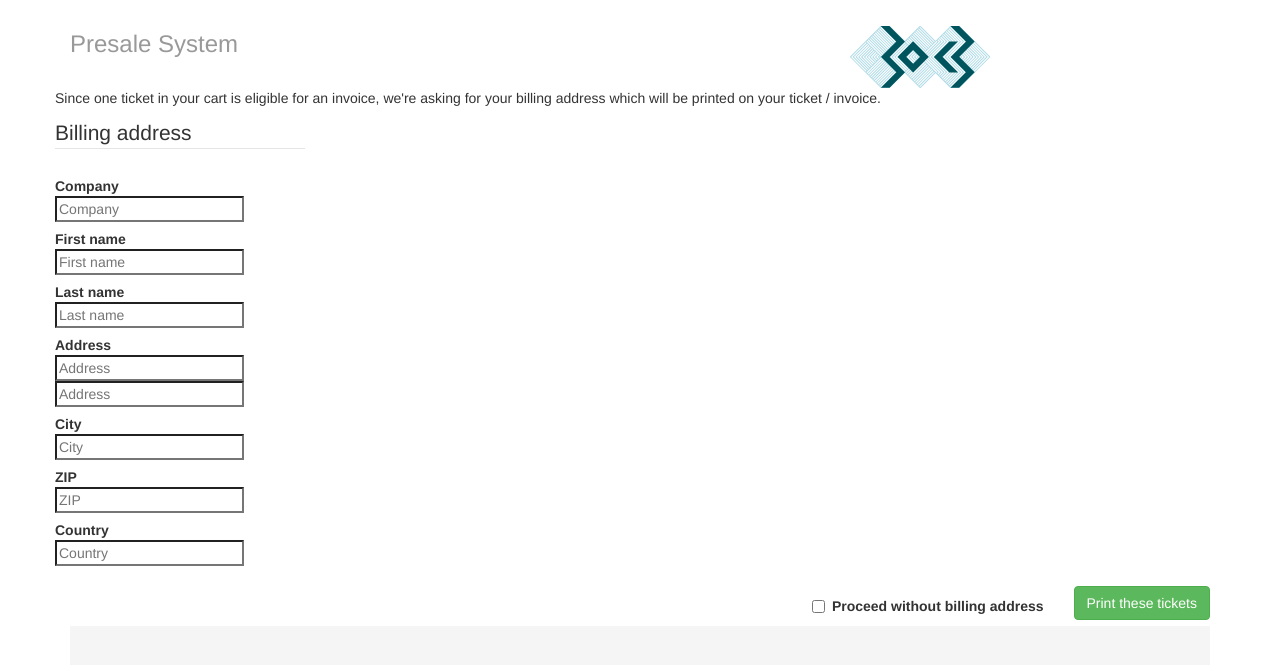
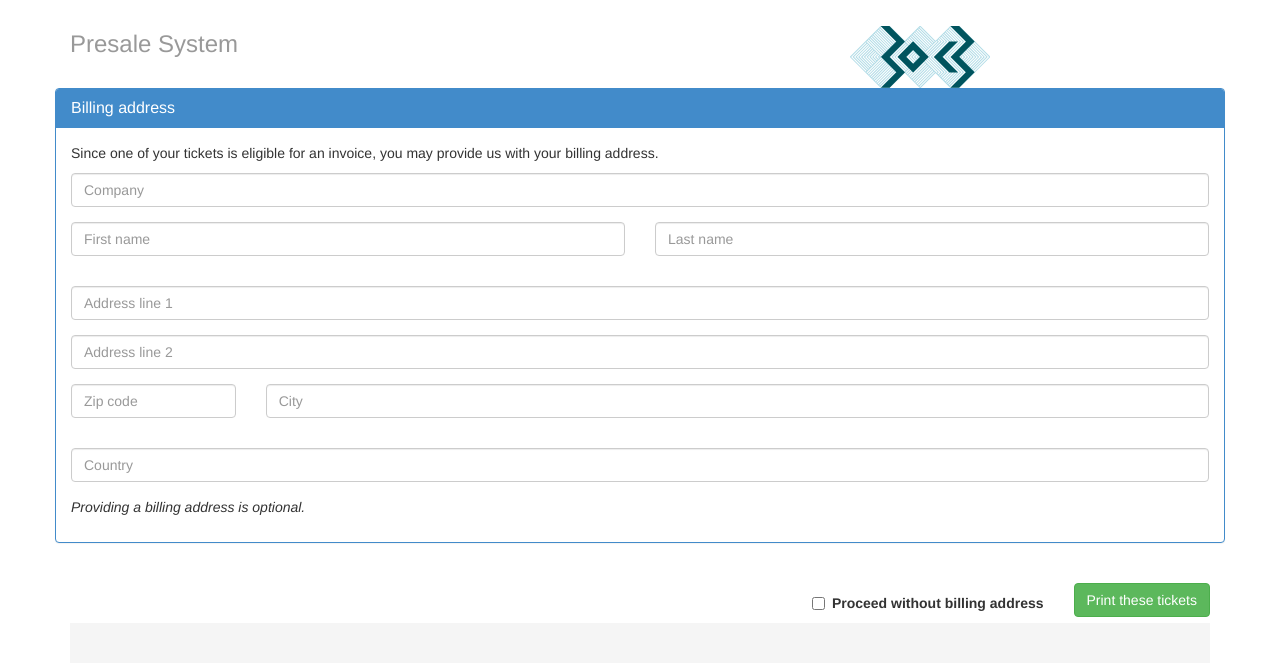
Before and after one commit to informancer/c4sh_preorder, a Django app: template c4sh_preorder/templates/billingaddress.html in a window 1280 px wide. Shown: the part 50-715 px from the top of the page. Run offline with Django 3.2, Linux system fonts and the light colour scheme; the template is opened without the code that fills it, so the values that code supplies are empty.

Commit message:
modified checkout layout, improved on billing address form

```diff
--- a/c4sh_preorder/templates/billingaddress_form.html
+++ b/c4sh_preorder/templates/billingaddress_form.html
@@ -1,76 +1,86 @@
 {% load multiply get_index tax_calc i18n %}
-
-              <div id="billingaddress">
-                <p>{% blocktrans with limit=limit %}
-                    Since one ticket in your cart is eligible for an invoice, we're asking for your billing address which will be printed on your ticket / invoice.
-                  {% endblocktrans %}</p>
-                <legend style="width:250px;">{% trans "Billing address" %}</legend>
-                <div class="control-group">
-                  <label class="control-label" for="company">{% trans "Company" %}</label>
-                  <div class="controls">
-                    <input type="text" name="company" id="company" placeholder="{% trans "Company" %}">
+            <div class="panel panel-primary">
+              <div class="panel-heading">
+                <h3 class="panel-title">{% trans "Billing address" %}</h3>
               </div>
-                </div>
-                <div class="control-group {% if form.firstname.errors %}error{% endif %}">
-                  <label class="control-label" for="firstname">{% trans "First name" %}</label>
-                  <div class="controls">
-                    <input type="text" name="firstname" id="firstname" placeholder="{% trans "First name" %}">
-                    {% for e in form.firstname.errors %}
-                      <span class="help-inline">{{e}}</span>
+              <div class="panel-body">
+                <div style="min-height: 40px;">
+                  <p>
+                    {% trans "Since one of your tickets is eligible for an invoice, you may provide us with your billing address." %}
+                  </p>
+                  <form class="form-horizontal" role="form">
+                    <div class="form-group">
+                      <label for="inputCompany" class="sr-only">{% trans "Company" %}</label>
+                      <div class="col-md-12 {% if form.company.errors %}has-error{% endif %}">
+                        <input type="text" class="form-control" id="inputCompany" name="company" placeholder="{% trans "Company" %}">
+                        {% for e in form.company.errors %}
+                          <span class="help-block">{{e}}</span>
                         {% endfor %}
                       </div>
                     </div>
-                <div class="control-group {% if form.lastname.errors %}error{% endif %}" >
-                  <label class="control-label" for="lastname">{% trans "Last name" %}</label>
-                  <div class="controls">
-                    <input type="text" name="lastname" id="lastname" placeholder="{% trans "Last name" %}">
+                    <div class="form-group">
+                      <div class="col-md-6 {% if form.firstname.errors %}has-error{% endif %}" style="margin-bottom: 15px;">
+                        <label for="idFirstName" class="sr-only">{% trans "First name" %}</label>
+                        <input type="text" class="form-control" id="idFirstName" name="firstname" placeholder="{% trans "First name" %}">
+                        {% for e in form.firstname.errors %}
+                          <span class="help-block">{{e}}</span>
+                        {% endfor %}
+                      </div>
+                      <div class="col-md-6 {% if form.lastname.errors %}has-error{% endif %}">
+                        <label for="idLastName" class="sr-only">{% trans "Last name" %}</label>
+                        <input type="text" class="form-control" id="idLastName" name="lastname" placeholder="{% trans "Last name" %}">
                         {% for e in form.lastname.errors %}
-                      <span class="help-inline">{{e}}</span>
+                          <span class="help-block">{{e}}</span>
                         {% endfor %}
                       </div>
                     </div>
-                <div class="control-group {% if form.address1.errors %}error{% endif %}">
-                  <label class="control-label" for="address1">{% trans "Address" %}</label>
-                  <div class="controls">
-                    <input type="text" name="address1" id="address1" placeholder="{% trans "Address" %}">
+                    <div class="form-group">
+                      <label for="idAddress1" class="sr-only">{% trans "Address line 1" %}</label>
+                      <div class="col-md-12 {% if form.address1.errors %}has-error{% endif %}">
+                        <input type="text" class="form-control" id="idAddress1" name="address1" placeholder="{% trans "Address line 1" %}">
                         {% for e in form.address1.errors %}
-                      <span class="help-inline">{{e}}</span>
+                          <span class="help-block">{{e}}</span>
                         {% endfor %}
                       </div>
                     </div>
-                <div class="control-group {% if form.address2.errors %}error{% endif %}">
-                  <div class="controls">
-                    <input type="text" name="address2" id="address2" placeholder="{% trans "Address" %}">
+                    <div class="form-group">
+                      <label for="idAddress2" class="sr-only">{% trans "Address line 2" %}</label>
+                      <div class="col-md-12 {% if form.address2.errors %}has-error{% endif %}">
+                        <input type="text" class="form-control" id="idAddress2" name="address2" placeholder="{% trans "Address line 2" %}">
                         {% for e in form.address2.errors %}
-                      <span class="help-inline">{{e}}</span>
+                          <span class="help-block">{{e}}</span>
                         {% endfor %}
                       </div>
                     </div>
-                <div class="control-group {% if form.city.errors %}error{% endif %}">
-                  <label class="control-label" for="city">{% trans "City" %}</label>
-                  <div class="controls">
-                    <input type="text" name="city" id="city" placeholder="{% trans "City" %}">
+                    <div class="form-group">
+                      <div class="col-md-2 col-xs-4 {% if form.zip.errors %}has-error{% endif %}" style="margin-bottom: 15px;">
+                        <label for="idZipCode" class="sr-only">{% trans "Zip code" %}</label>
+                        <input type="text" class="form-control" id="idZipCode" name="zip" placeholder="{% trans "Zip code" %}">
+                        {% for e in form.zip.errors %}
+                          <span class="help-block">{{e}}</span>
+                        {% endfor %}
+                      </div>
+                      <div class="col-md-10 col-xs-8 {% if form.city.errors %}has-error{% endif %}">
+                        <label for="idCity" class="sr-only">{% trans "City" %}</label>
+                        <input type="text" class="form-control" id="idCity" name="city" placeholder="{% trans "City" %}">
                         {% for e in form.city.errors %}
-                      <span class="help-inline">{{e}}</span>
+                          <span class="help-block">{{e}}</span>
                         {% endfor %}
                       </div>
                     </div>
-                <div class="control-group {% if form.zip.errors %}error{% endif %}">
-                  <label class="control-label" for="zip">{% trans "ZIP" %}</label>
-                  <div class="controls">
-                    <input type="text" name="zip" id="zip" placeholder="{% trans "ZIP" %}">
-                    {% for e in form.zip.errors %}
-                      <span class="help-inline">{{e}}</span>
+                    <div class="form-group">
+                      <label for="idCountry" class="sr-only">{% trans "Country" %}</label>
+                      <div class="col-md-12 {% if form.country.errors %}has-error{% endif %}">
+                        <input type="text" class="form-control" id="idCountry" name="country" placeholder="{% trans "Country" %}">
+                        {% for e in form.country.errors %}
+                          <span class="help-block">{{e}}</span>
                         {% endfor %}
                       </div>
                     </div>
-                <div class="control-group {% if form.country.errors %}error{% endif %}">
-                  <label class="control-label" for="country">{% trans "Country" %}</label>
-                  <div class="controls">
-                    <input type="text" name="country" id="country" placeholder="{% trans "Country" %}">
-                    {% for e in form.country.errors %}
-                      <span class="help-inline">{{e}}</span>
-                    {% endfor %}
+                  </form>
+                  <p>
+                    <em>{% trans "Providing a billing address is optional." %}</em>
+                  </p>
                 </div>
               </div>
             </div>
```
Also changed, not shown: c4sh_preorder/templates/checkout.html (+12 -15 lines). Lines whose indentation alone changed are shown as unchanged.
